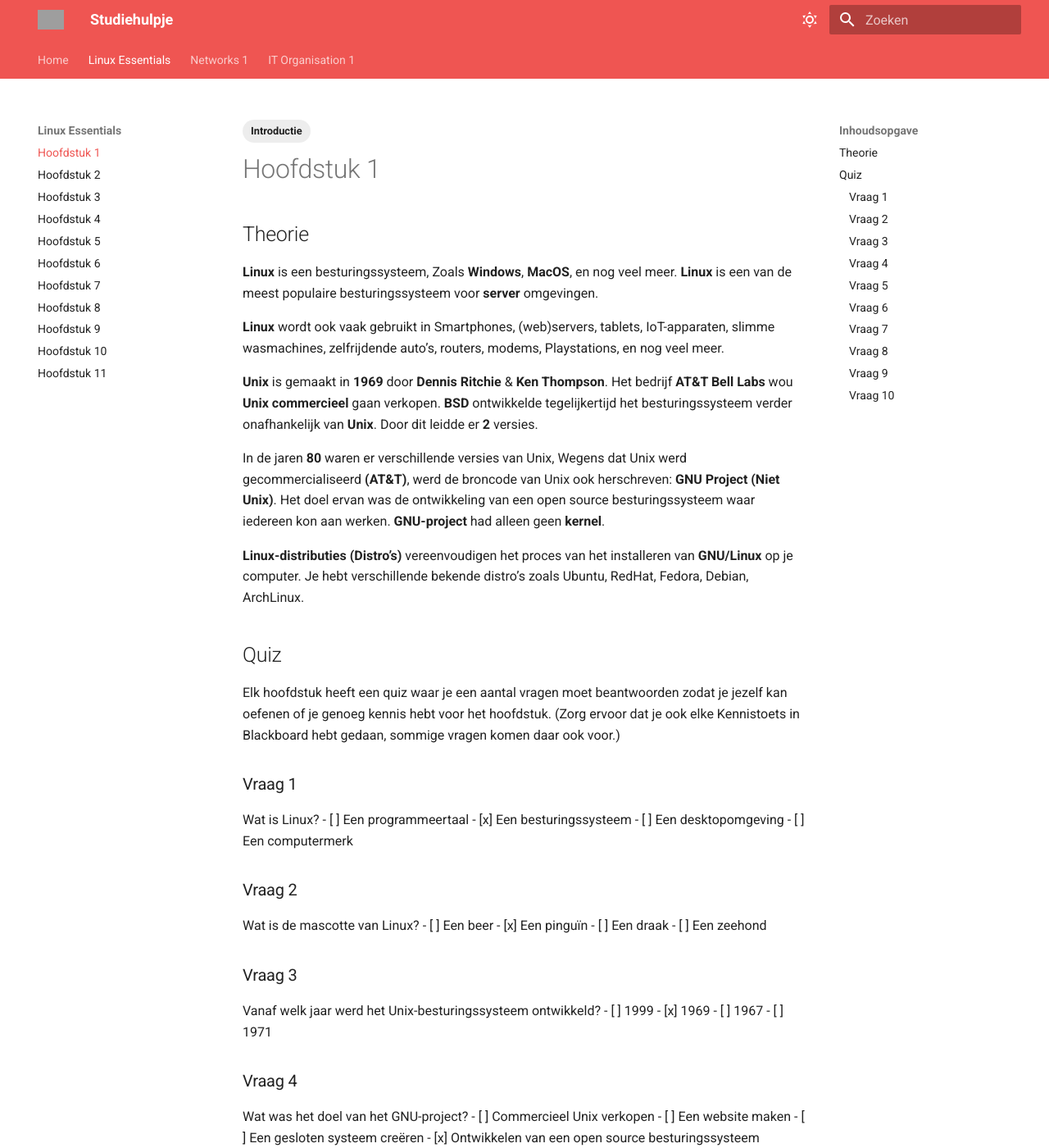
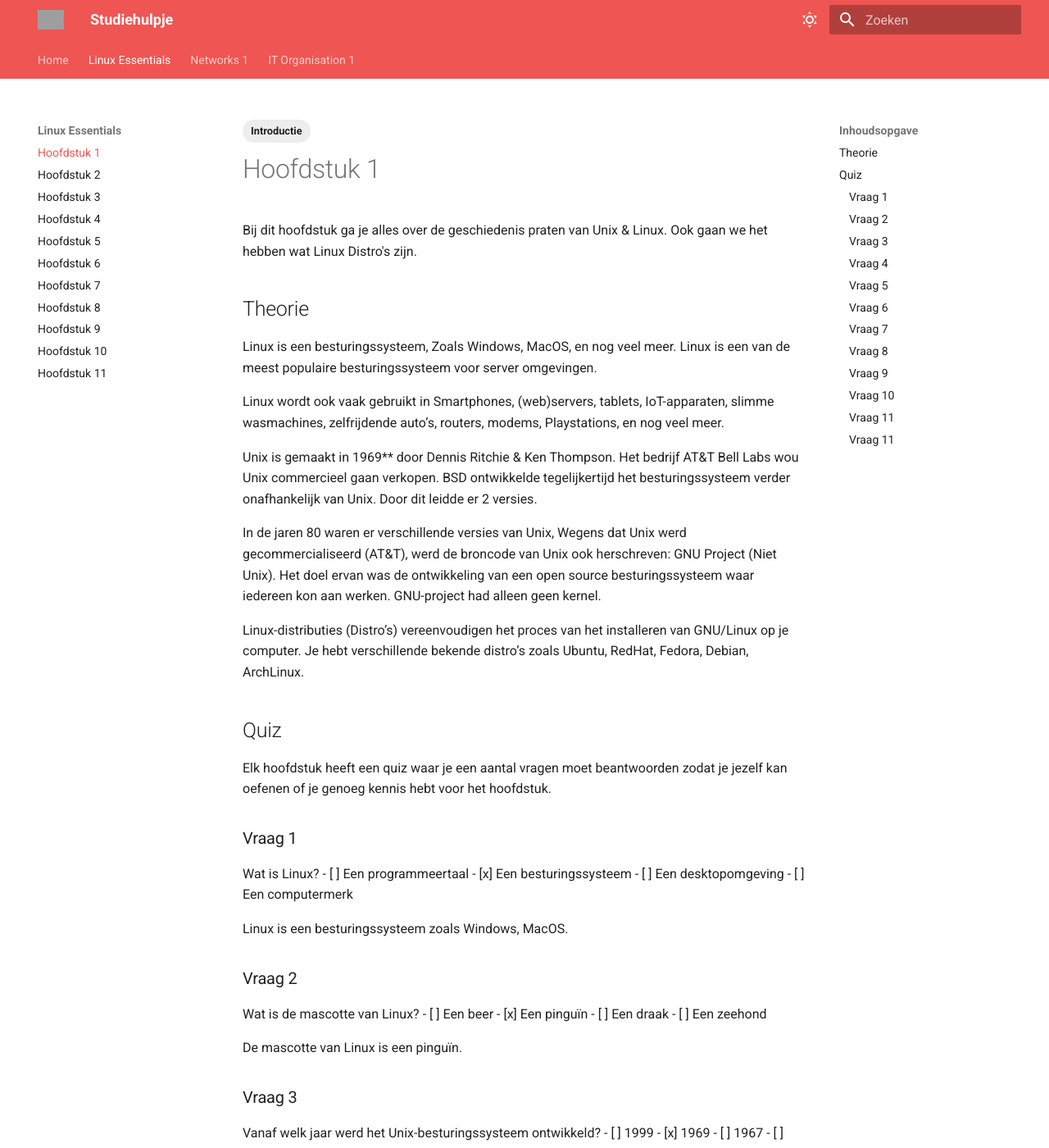
Before and after one commit to DylanClaesPXL/sne-docs, an MkDocs documentation site: the page built from docs/Linux Essentials/introductie.md, in a window 1280 px wide and 1400 px high. Shown: the whole window at 82% size. Built offline with MkDocs 1.6.1 and Material for MkDocs 9.7.7, drawn with Linux system fonts in a browser that asks for light colours; some of the changed text lies outside the part shown; grey boxes are pictures that could not be loaded.

Commit message:
Module 3 added

```diff
--- a/docs/Linux Essentials/introductie.md
+++ b/docs/Linux Essentials/introductie.md
@@ -14,17 +14,18 @@
 ---
 
 # Hoofdstuk 1
+Bij dit hoofdstuk ga je alles over de geschiedenis praten van Unix & Linux. Ook gaan we het hebben wat Linux Distro's zijn.
 
 ## Theorie
-**Linux** is een besturingssysteem, Zoals **Windows**, **MacOS**, en nog veel meer. **Linux** is een van de meest populaire besturingssysteem voor **server** omgevingen.
+Linux is een besturingssysteem, Zoals Windows, MacOS, en nog veel meer. Linux is een van de meest populaire besturingssysteem voor server omgevingen.
 
-**Linux** wordt ook vaak gebruikt in Smartphones, (web)servers, tablets, IoT-apparaten, slimme wasmachines, zelfrijdende auto’s, routers, modems, Playstations, en nog veel meer.
+Linux wordt ook vaak gebruikt in Smartphones, (web)servers, tablets, IoT-apparaten, slimme wasmachines, zelfrijdende auto’s, routers, modems, Playstations, en nog veel meer.
 
-**Unix** is gemaakt in **1969** door **Dennis Ritchie** & **Ken Thompson**. Het bedrijf **AT&T Bell Labs** wou **Unix commercieel** gaan verkopen. **BSD** ontwikkelde tegelijkertijd het besturingssysteem verder onafhankelijk van **Unix**. Door dit leidde er **2** versies.
+Unix is gemaakt in 1969** door Dennis Ritchie & Ken Thompson. Het bedrijf AT&T Bell Labs wou Unix commercieel gaan verkopen. BSD ontwikkelde tegelijkertijd het besturingssysteem verder onafhankelijk van Unix. Door dit leidde er 2 versies.
 
-In de jaren **80** waren er verschillende versies van Unix, Wegens dat Unix werd gecommercialiseerd **(AT&T)**, werd de broncode van Unix ook herschreven: **GNU Project (Niet Unix)**. Het doel ervan was de ontwikkeling van een open source besturingssysteem waar iedereen kon aan werken. **GNU-project** had alleen geen **kernel**.
+In de jaren 80 waren er verschillende versies van Unix, Wegens dat Unix werd gecommercialiseerd (AT&T), werd de broncode van Unix ook herschreven: GNU Project (Niet Unix). Het doel ervan was de ontwikkeling van een open source besturingssysteem waar iedereen kon aan werken. GNU-project had alleen geen kernel.
 
-**Linux-distributies (Distro’s)** vereenvoudigen het proces van het installeren van **GNU/Linux** op je computer. Je hebt verschillende bekende distro’s zoals Ubuntu, RedHat, Fedora, Debian, ArchLinux.
+Linux-distributies (Distro’s) vereenvoudigen het proces van het installeren van GNU/Linux op je computer. Je hebt verschillende bekende distro’s zoals Ubuntu, RedHat, Fedora, Debian, ArchLinux.
 
 <!--
 Kernel: De kern van het besturingssysteem
@@ -33,7 +34,7 @@
 Linux: Open source & zeer schaalbaar.-->
 
 ## Quiz
-Elk hoofdstuk heeft een quiz waar je een aantal vragen moet beantwoorden zodat je jezelf kan oefenen of je genoeg kennis hebt voor het hoofdstuk. (Zorg ervoor dat je ook elke Kennistoets in Blackboard hebt gedaan, sommige vragen komen daar ook voor.)
+Elk hoofdstuk heeft een quiz waar je een aantal vragen moet beantwoorden zodat je jezelf kan oefenen of je genoeg kennis hebt voor het hoofdstuk.
 
 <quiz>
 ### Vraag 1
@@ -42,6 +43,8 @@
 - [x] Een besturingssysteem
 - [ ] Een desktopomgeving
 - [ ] Een computermerk
+
+Linux is een besturingssysteem zoals Windows, MacOS.
 </quiz>
 
 <quiz>
@@ -51,6 +54,8 @@
 - [x] Een pinguïn
 - [ ] Een draak
 - [ ] Een zeehond
+
+De mascotte van Linux is een pinguïn.
 </quiz>
 
 <quiz>
@@ -60,6 +65,8 @@
 - [x] 1969
 - [ ] 1967
 - [ ] 1971
+
+Unix werd ontwikkeld in 1969.
 </quiz>
 
 <quiz>
@@ -69,13 +76,17 @@
 - [ ] Een website maken
 - [ ] Een gesloten systeem creëren
 - [x] Ontwikkelen van een open source besturingssysteem
+
+Het doel van het GNU-project was het ontwikkelen van een open source besturingssysteem.
 </quiz>
 
 <quiz>
 ### Vraag 5
-Linux wordt vooral gebruikt op desktopcomputers en bijna niet op servers.
+Linux wordt vooral gebruikt op computers en bijna niet op servers.
 - [ ] Juist
 - [x] Fout
+
+Linux wordt gebruikt ook in (web)servers maar ook soms bij computers.
 </quiz>
 
 <quiz>
@@ -94,6 +107,8 @@
 - [x] Linus Torvalds
 - [ ] Dennis Ritchie
 - [ ] Steve Jobs
+
+Linus Torvalds ontwikkelde de Linux-kernel in 1991.
 </quiz>
 
 <quiz>
@@ -101,15 +116,19 @@
 BSD Unix is een open source variant van Unix.
 - [x] Juist
 - [ ] Fout
+
+BSD Unix is een open-source Unix-variant. Unix is de commerciële versie.
 </quiz>
 
 <quiz>
 ### Vraag 9
-Wie ontwikkelden Unix in 1969?
+Wie ontwikkelde Unix in 1969?
 - [ ] Bill Gates en Paul Allen
 - [x] Dennis Ritchie en Ken Thompson
 - [ ] Linus Torvalds en Richard Stallman
 - [ ] Steve Jobs en Steve Wozniak
+
+Unix werd ontwikkeld door Dennis Ritchie en Ken Thompson bij AT&T Bell Labs in 1969.
 </quiz>
 
 <quiz>
@@ -123,3 +142,24 @@
 - [x] CentOS
 - [ ] Alles
 </quiz>
+
+<quiz>
+### Vraag 11
+Wat is Tux?
+- [x] De Linux-mascotte
+- [ ] Een Linux-distributie
+- [ ] Een kernel
+
+Tux is de officiële mascotte van Linux.
+</quiz>
+
+<quiz>
+### Vraag 11
+Wat is een shell?
+- [x] Een interface om commando's uit te voeren
+- [ ] Een hardwarecomponent
+- [ ] Een kernel
+- [ ] Een cloudservice
+
+Een shell is de interface tussen de user en het systeem.
+</quiz>
```
Also changed, not shown: other parts of docs/Linux Essentials/introductie.md (+2 -0 lines), docs/Linux Essentials/command-line-interface.md (+53 -0 lines), docs/Linux Essentials/installatie.md (+1 -1 lines).
